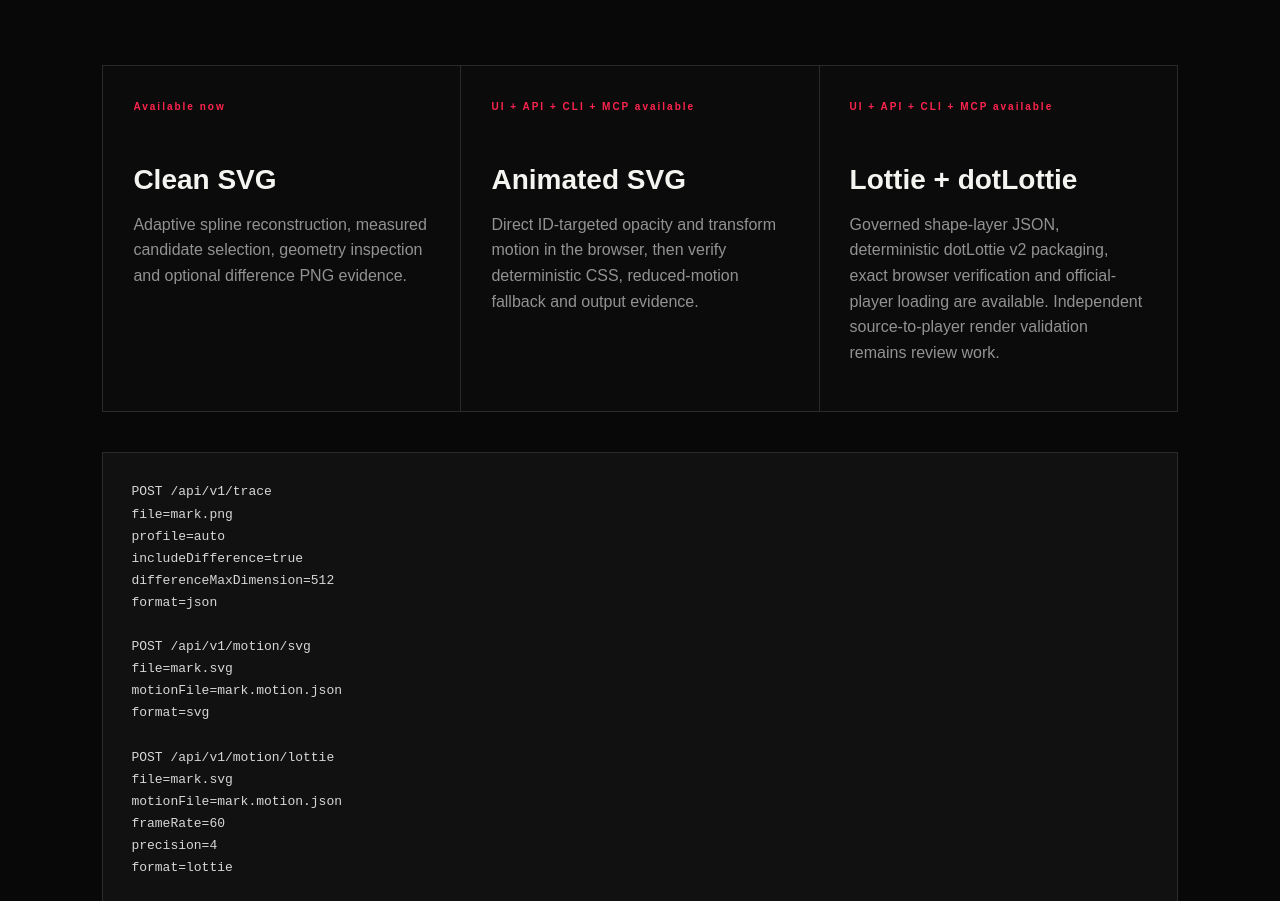
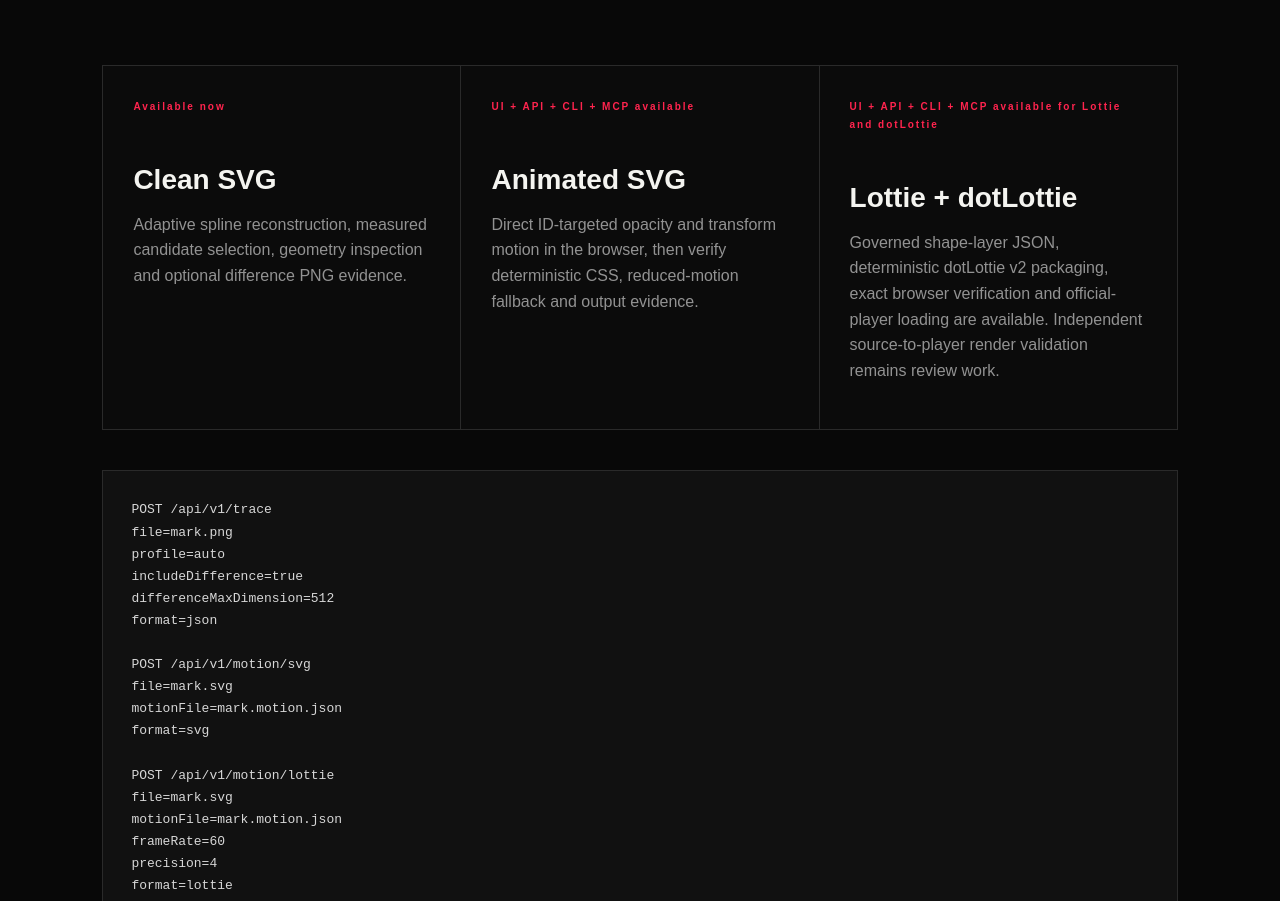
Before and after one commit to EVAVO-STUDIO/evavo-vector-studio, a Next.js app in the folder apps/web/: page / in a window 1280 px wide. Shown: the part 3622-4523 px from the top of the page. Built offline with nearby package versions, Linux system fonts and the light colour scheme.

Commit message:
docs(web): clarify Lottie delivery coverage

```diff
--- a/apps/web/app/page.tsx
+++ b/apps/web/app/page.tsx
@@ -4,7 +4,7 @@
 const outputCards = [
   ["Clean SVG", "Available now", "Adaptive spline reconstruction, measured candidate selection, geometry inspection and optional difference PNG evidence."],
   ["Animated SVG", "UI + API + CLI + MCP available", "Direct ID-targeted opacity and transform motion in the browser, then verify deterministic CSS, reduced-motion fallback and output evidence."],
-  ["Lottie + dotLottie", "UI + API + CLI + MCP available", "Governed shape-layer JSON, deterministic dotLottie v2 packaging, exact browser verification and official-player loading are available. Independent source-to-player render validation remains review work."],
+  ["Lottie + dotLottie", "UI + API + CLI + MCP available for Lottie and dotLottie", "Governed shape-layer JSON, deterministic dotLottie v2 packaging, exact browser verification and official-player loading are available. Independent source-to-player render validation remains review work."],
 ] as const;
 
 export default function HomePage() {
```
